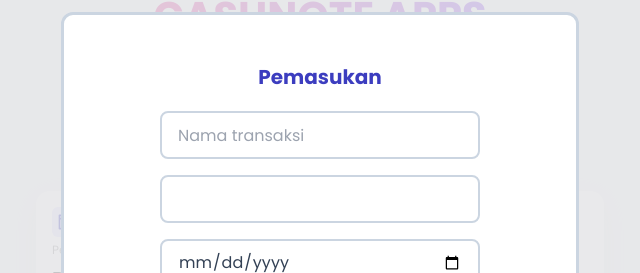
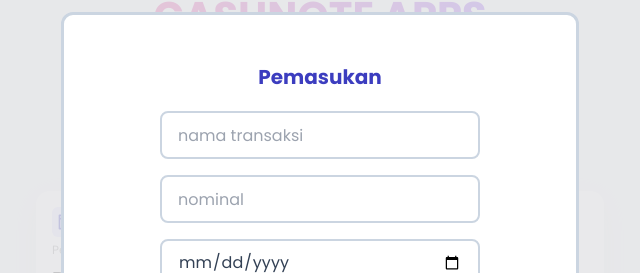
Before and after one commit to ramaherdianto/cashnote-app, a React (Vite) app: page / in a window 1280 px wide. Both pictures are taken after a click on the button "Pemasukan". Shown: the part 181-454 px from the top of the page, without its empty margins (320-960 px from the left). Built offline with nearby package versions, Linux system fonts and the light colour scheme.

Commit message:
feat: update modal form

```diff
--- a/src/components/Modal.jsx
+++ b/src/components/Modal.jsx
@@ -76,7 +76,7 @@ const Modal = (props) => {
                                         name='namaTransaksi'
                                         value={formInput.namaTransaksi}
                                         onChange={handleChange}
-                                        placeholder='Nama transaksi'
+                                        placeholder='nama transaksi'
                                         required
                                         className='input border-2 border-slate-300 w-full max-w-xs my-2 bg-white text-slate-700'
                                     />
@@ -85,6 +85,7 @@ const Modal = (props) => {
                                         name='nominal'
                                         value={formInput.nominal}
                                         onChange={handleChange}
+                                        placeholder='nominal'
                                         required
                                         className='input border-2 border-slate-300 w-full max-w-xs my-2 bg-white text-slate-700'
                                     />
```
